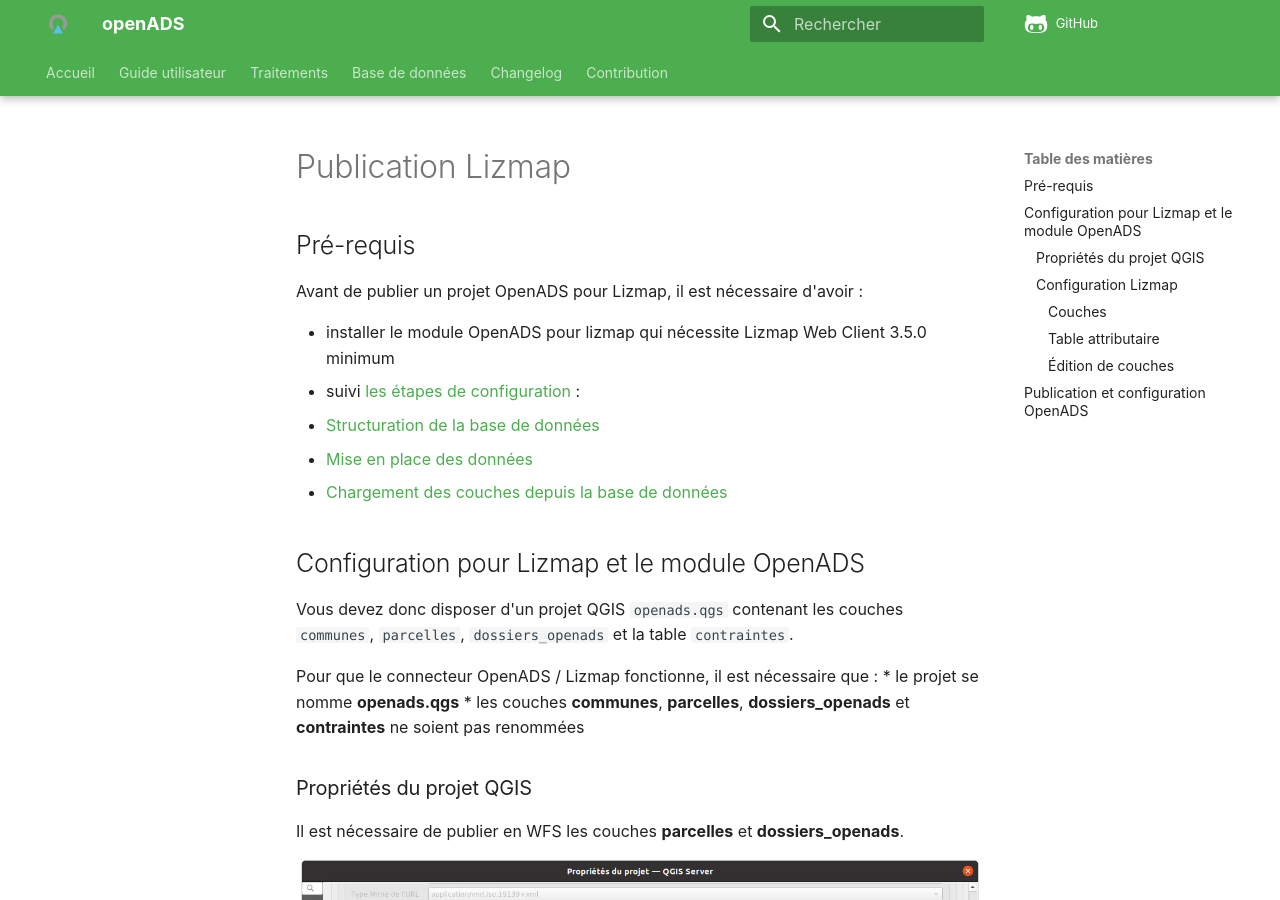
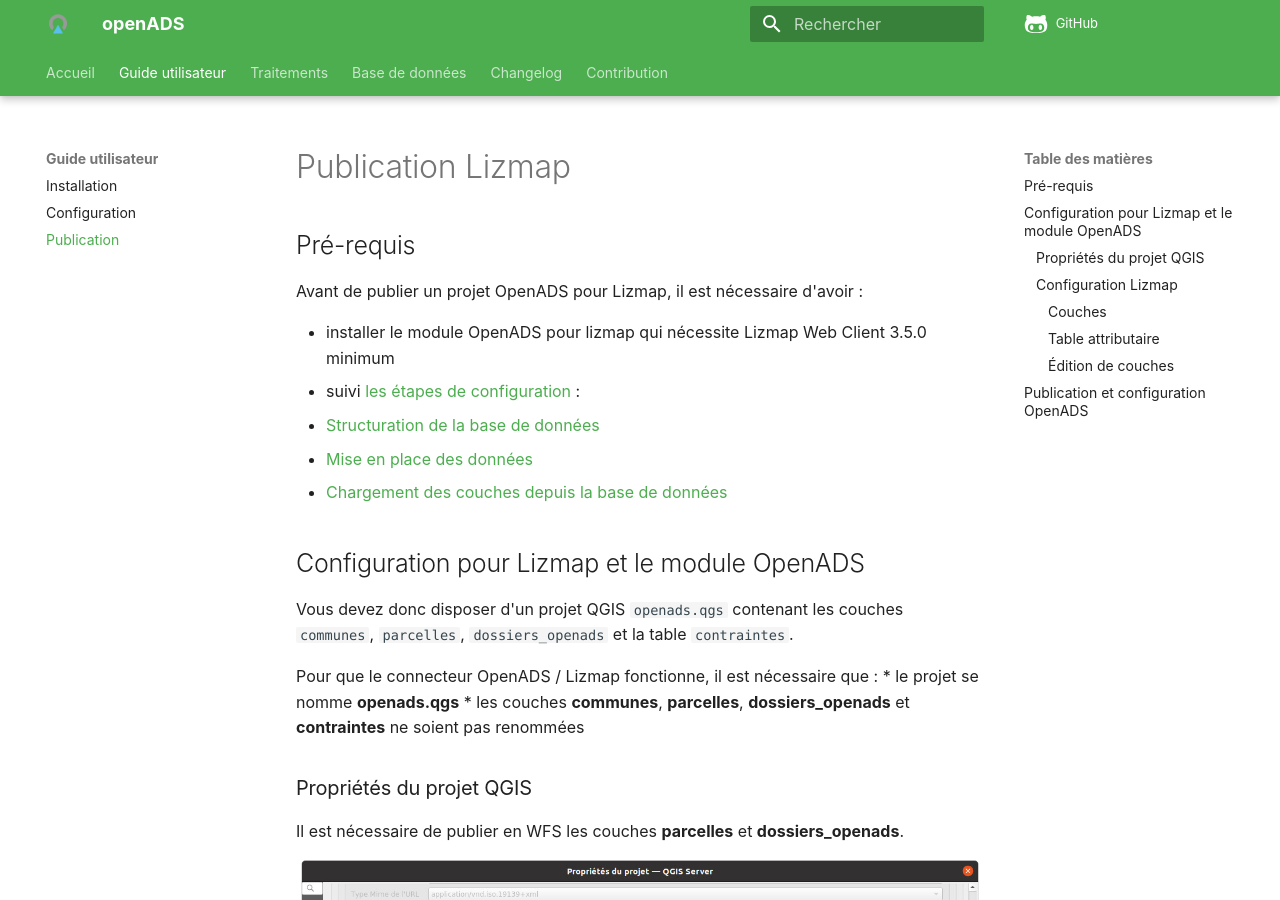
Before and after one commit to 3liz/qgis-openads-plugin, an MkDocs documentation site: the page built from docs/user-guide/publication.md, in a window 1280 px wide and 900 px high. Built offline with MkDocs 1.6.1 and Material for MkDocs 9.7.7, drawn with Linux system fonts in a browser that asks for light colours; nearby versions of some CDN libraries; comment, search, counter and statistics services are not loaded.

Commit message:
update mkdocs

```diff
--- a/mkdocs.yml
+++ b/mkdocs.yml
@@ -13,6 +13,7 @@
     - Guide utilisateur:
         - 'Installation': 'user-guide/installation.md'
         - 'Configuration': 'user-guide/configuration.md'
+        - 'Publication': 'user-guide/publication.md'
     - Traitements: processing/README.md
     - Base de données: database/index.html
     - Changelog: changelog.md
```
